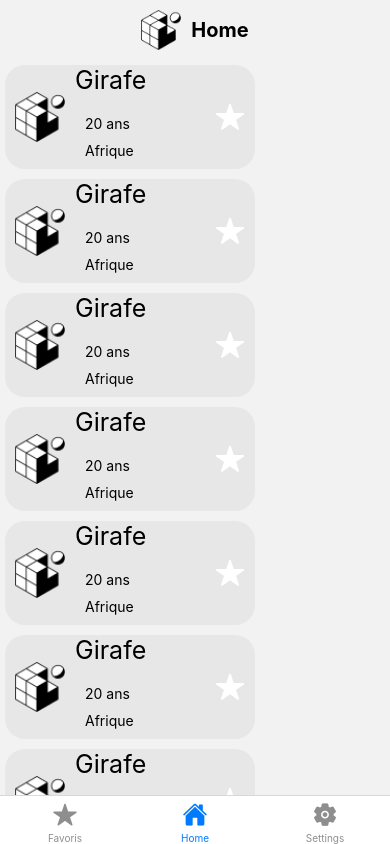
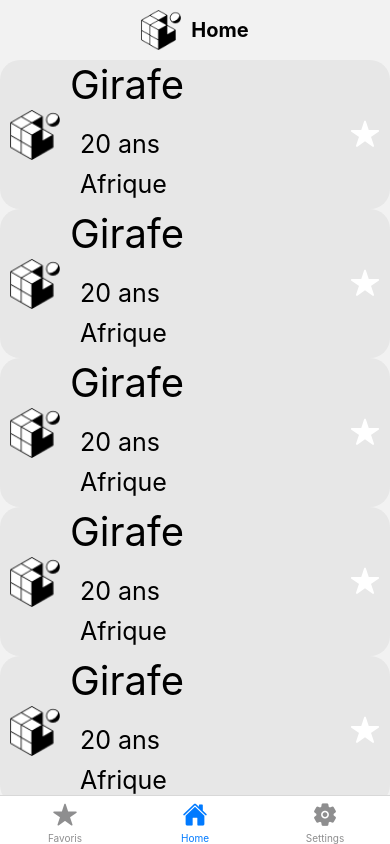
Before and after one commit to hugocffrd/Peyronon-Coiffard-Multiplateform, a React Native app: screen /Home in a window 390 px wide. Built offline with nearby package versions, Linux system fonts and the light colour scheme.

Commit message:
je sais plus ce que c'est mais caroussel

```diff
--- a/components/AnimalCard.tsx
+++ b/components/AnimalCard.tsx
@@ -1,12 +1,18 @@
 import { View, Text, Image, StyleSheet, Dimensions } from "react-native";
 import Ionicons from "react-native-vector-icons/Ionicons";
 
-const marginHorizontal = 4;
-const marginVertical = 4;
+const rows = 3;
+const cols = 2;
+const marginHorizontal = 10;
+const marginVertical = 6;
+const width =
+  Dimensions.get("window").width / cols - marginHorizontal * (cols + 1);
+const height =
+  Dimensions.get("window").height / rows - marginVertical * (rows + 25);
 
 const styles = StyleSheet.create({
   boxContainer: {
-    width:"100%",
+    width: "100%",
     textAlign: "center",
     justifyContent: "center",
     alignItems: "center",
@@ -28,7 +34,7 @@ const styles = StyleSheet.create({
     marginLeft: 10,
   },
   title: {
-    fontSize: 25,
+    fontSize: 40,
   },
   description: {
     width: "100%",
@@ -36,6 +42,9 @@ const styles = StyleSheet.create({
   },
   underDescription: {
     paddingTop: 10,
+  },
+  underDescrptionText: {
+    fontSize: 25,
   },
 });
 
@@ -47,10 +56,10 @@ export default function AnimalCard() {
         <Text style={styles.title}>Girafe</Text>
         <View style={styles.description}>
           <View style={styles.underDescription}>
-            <Text>20 ans</Text>
+            <Text style={styles.underDescrptionText}>20 ans</Text>
           </View>
           <View style={styles.underDescription}>
-            <Text>Afrique</Text>
+            <Text style={styles.underDescrptionText}>Afrique</Text>
           </View>
         </View>
       </View>
--- /dev/null
+++ b/components/AnimalDetailCaroussel.tsx
@@ -0,0 +1,68 @@
+import Carousel from "react-bootstrap/Carousel";
+import { StyleSheet } from "react-native";
+
+import "bootstrap/dist/css/bootstrap.min.css";
+
+const styles = StyleSheet.create({
+  carousselImg: {
+    borderRadius: 20,
+    height: "50vh",
+  },
+  item: {
+    backgroundColor: "#f9c2ff",
+    padding: 20,
+    marginVertical: 8,
+  },
+  header: {
+    fontSize: 32,
+    backgroundColor: "#fff",
+  },
+});
+
+export default function AnimalDetailCaroussel(props) {
+  return (
+    // <Carousel fade variant="dark">
+    //   <SectionList
+    //     sections={[{ title: "Images", data: props.images }]}
+    //     keyExtractor={(item, index) => item + index}
+    //     renderItem={({ item }) => (
+    //       <View>
+    //         <Carousel.Item interval={2000}>
+    //           <img
+    //             style={styles.carousselImg}
+    //             className="d-block w-100"
+    //             source={item.image}
+    //           />
+    //         </Carousel.Item>
+    //       </View>
+    //     )}
+    //     renderSectionHeader={({ section: { title } }) => (
+    //       <Text style={styles.header}>{title}</Text>
+    //     )}
+    //   />
+    // </Carousel>
+    <Carousel fade variant="dark">
+      <Carousel.Item interval={2000}>
+        <img
+          style={styles.carousselImg}
+          className="d-block w-100"
+          src={require("../assets/icon.png")}
+        />
+      </Carousel.Item>
+      <Carousel.Item>
+        <img
+          className="d-block w-100"
+          style={styles.carousselImg}
+          src={require("../assets/favicon.png")}
+        />
+      </Carousel.Item>
+      <Carousel.Item interval={2000}>
+        <img
+          style={styles.carousselImg}
+          className="d-block w-100"
+          src={require("../assets/favicon.png")}
+        />
+      </Carousel.Item>
+    </Carousel>
+  );
+}
--- /dev/null
+++ b/components/AnimalDetails.tsx
@@ -0,0 +1,46 @@
+import { View, Text, Image, StyleSheet, Dimensions } from "react-native";
+
+import "bootstrap/dist/css/bootstrap.min.css";
+import AnimalDetailCaroussel from "./AnimalDetailCaroussel";
+
+const styles = StyleSheet.create({
+  detailsView: {
+    display: "flex",
+    alignItems: "center",
+    paddingTop: 30,
+  },
+  caroussel: {
+    width: "55rem",
+    borderColor: "grey",
+    borderRadius: 20,
+    borderWidth: 2,
+  },
+});
+
+export default function AnimalDetails() {
+  const imagesList = [
+    { title: "Section 1", data: { id: 1, image: "../assets/icon.png" } },
+    { title: "Section 2", data: { id: 2, image: "../assets/icon.png" } },
+    { title: "Section 3", data: { id: 3, image: "../assets/icon.png" } },
+  ];
+
+  return (
+    <View style={styles.detailsView}>
+      <View style={styles.caroussel}>
+        <AnimalDetailCaroussel images={imagesList} />
+      </View>
+
+      <View>
+        <Text>Characteristics</Text>
+        <View>
+          <Text>Longévité: 15 ans</Text>
+          <Text>Habitat: Afrique</Text>
+          <Text>Alimentation : </Text>
+          <Text>Status de conservation : Menacé</Text>
+          <Text>Gestation: 10 mois</Text>
+          <Text>Nombre de petits: 1</Text>
+        </View>
+      </View>
+    </View>
+  );
+}
--- a/components/Home.tsx
+++ b/components/Home.tsx
@@ -1,43 +1,42 @@
-import { View, StyleSheet, ListRenderItemInfo, useWindowDimensions } from "react-native";
-
 import AnimalCard from "./AnimalCard";
 import { FlatList } from "react-native-gesture-handler";
-import { ReactElement, JSXElementConstructor, Fragment, useState, useEffect } from "react";
+import { useState, useEffect } from "react";
 import { SafeAreaView } from "react-native-safe-area-context";
+import {
+  StyleSheet,
+  TouchableOpacity,
+  useWindowDimensions,
+} from "react-native";
 
 const minCols = 1;
 
 const calcNumColumns = (width) => {
   const cols = width / styles.item.width;
   const colsFloor = Math.floor(cols) > minCols ? Math.floor(cols) : minCols;
-  const colsMinusMargin = cols - (2 * colsFloor * styles.item.margin);
+  const colsMinusMargin = cols - 2 * colsFloor * styles.item.margin;
 
   if (colsMinusMargin < colsFloor && colsFloor > minCols) {
     return colsFloor - 1;
   } else return colsFloor;
-
 };
 
 const styles = StyleSheet.create({
   scrollContainer: {
     flex: 1,
   },
-  flatList:{
-
-  },
+  flatList: {},
   item: {
-    flex:1,
-    alignItems: 'center',
-    justifyContent: 'center',
+    flex: 1,
+    alignItems: "center",
+    justifyContent: "center",
     margin: 5,
     height: 120,
-    width: 250
+    width: 250,
   },
 });
 
-export default function Home() {
-
-  const {width} = useWindowDimensions();
+export default function Home(props) {
+  const { width } = useWindowDimensions();
   const [numColumns, setNumColumns] = useState(calcNumColumns(width));
 
   useEffect(() => {
@@ -52,11 +51,20 @@ export default function Home() {
     AnimalCard,
     AnimalCard,
     AnimalCard,
-  ]
+  ];
+
+  const handlePress = () => {
+    props.navigation.navigate("Animal Details");
+    // props.navigation.navigate("Animal Details", {animalProps: props.animalDetails});
+  };
 
   const Items = ({ item }) => {
-    return <View style={styles.item}><AnimalCard/></View>
-   }
+    return (
+      <TouchableOpacity activeOpacity={0.9} onPress={() => handlePress()}>
+        <AnimalCard />
+      </TouchableOpacity>
+    );
+  };
 
   return (
     <SafeAreaView>
--- a/components/Navigation.tsx
+++ b/components/Navigation.tsx
@@ -7,6 +7,7 @@ import Favorite from "./Favorite";
 import { NavigationContainer } from "@react-navigation/native";
 import { View, Text, Image, StyleSheet } from "react-native";
 import { createBottomTabNavigator } from "@react-navigation/bottom-tabs";
+import AnimalDetails from "./AnimalDetails";
 
 const styles = StyleSheet.create({
   customHeader: {
@@ -106,13 +107,27 @@ export default function Navigation() {
             ),
           }}
         />
+        <Tab.Screen
+          name="Animal Details"
+          component={AnimalDetails}
+          options={{
+            tabBarButton: () => null,
+            header: ({ navigation }) => (
+              <CustomHeader
+                title="Animal Details"
+                logo={require("../assets/favicon.png")}
+                navigation={navigation}
+              />
+            ),
+          }}
+        />
       </Tab.Navigator>
       {/* <TouchableOpacity
-        onPress={() => this.props.navigation.navigate("Settings")}
-        style={styles.boutton}
-      >
-        <Text>Paramètres</Text>
-      </TouchableOpacity> */}
+    onPress={() => this.props.navigation.navigate("Settings")}
+    style={styles.boutton}
+  >
+    <Text>Paramètres</Text>
+  </TouchableOpacity> */}
     </NavigationContainer>
   );
 }
--- a/package.json
+++ b/package.json
@@ -12,10 +12,12 @@
     "@react-navigation/bottom-tabs": "^6.5.7",
     "@react-navigation/native": "^6.1.6",
     "@react-navigation/stack": "^6.3.16",
+    "bootstrap": "^5.2.3",
     "expo": "~48.0.15",
     "expo-status-bar": "~1.4.4",
     "native-base": "^3.4.28",
     "react": "18.2.0",
+    "react-bootstrap": "^2.7.4",
     "react-dom": "^18.2.0",
     "react-native": "0.71.7",
     "react-native-gesture-handler": "~2.9.0",
```
Also changed, not shown: 2 other files (tests, documents, lock files or other folders). Lines whose indentation alone changed are shown as unchanged.
